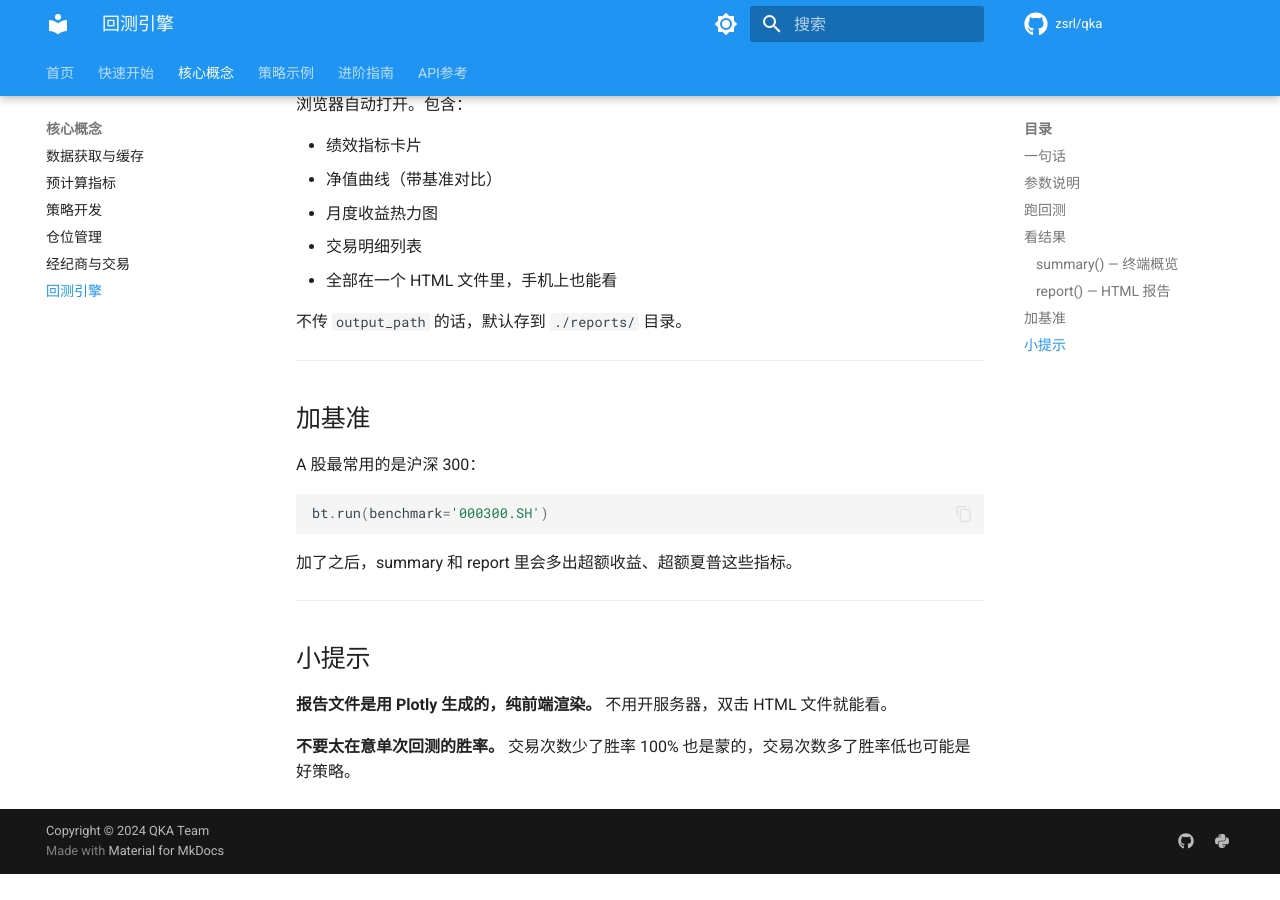
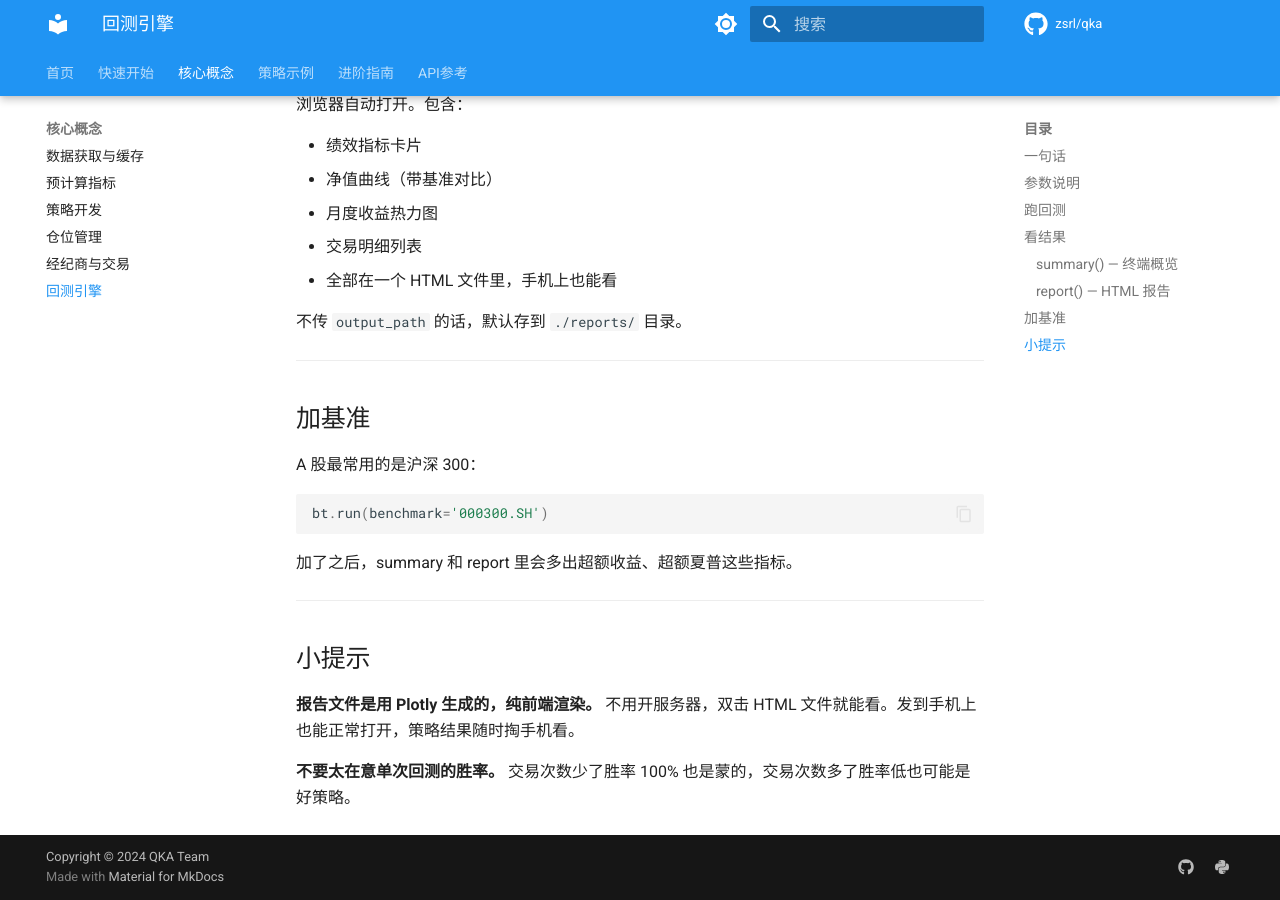
Before and after one commit to zsrl/qka, an MkDocs documentation site: the page built from docs/concepts/backtest.md, in a window 1280 px wide and 900 px high, scrolled down 1769 px. Built offline with MkDocs 1.6.1 and Material for MkDocs 9.7.7, drawn with Linux system fonts in a browser that asks for light colours; comment, search, counter and statistics services are not loaded; the version menu is left out; before the commit the page ends 2643 px from its top, so only the background shows below that.

```diff
--- a/docs/concepts/backtest.md
+++ b/docs/concepts/backtest.md
@@ -104,6 +104,6 @@ bt.run(benchmark='000300.SH')
 
 ## 小提示
 
-**报告文件是用 Plotly 生成的，纯前端渲染。** 不用开服务器，双击 HTML 文件就能看。
+**报告文件是用 Plotly 生成的，纯前端渲染。** 不用开服务器，双击 HTML 文件就能看。发到手机上也能正常打开，策略结果随时掏手机看。
 
 **不要太在意单次回测的胜率。** 交易次数少了胜率 100% 也是蒙的，交易次数多了胜率低也可能是好策略。
--- a/mkdocs.yml
+++ b/mkdocs.yml
@@ -2,6 +2,7 @@ site_name: QKA - 快量化文档
 site_description: 快捷量化助手（Quick Quantitative Assistant）- 简洁易用的A股量化交易框架
 site_author: QKA Team
 site_url: https://qka.quantai.chat
+use_directory_urls: true
 
 # Repository
 repo_name: zsrl/qka
```
